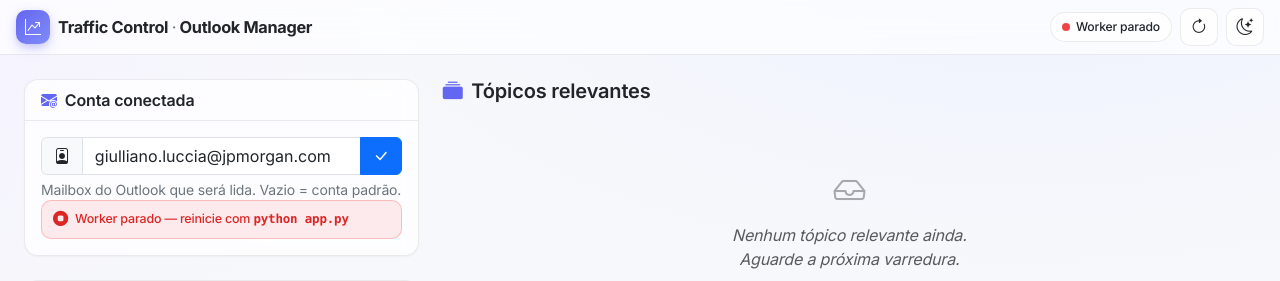
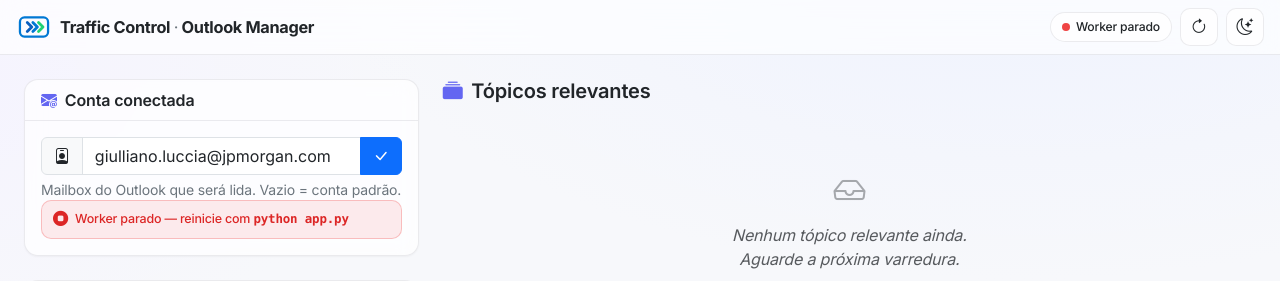
Before and after one commit to PistacchioV/Outlook-Manager, a Flask app: page / in a window 1280 px wide. Shown: the top 281 px of the page. Run offline with Flask 3, Linux system fonts and the light colour scheme; data that the repository does not hold is empty.

Commit message:
Aplica o logo "Flow Lanes" (Conceito 2) na navbar e como favicon
- static/favicon.svg com o logomark (inbox + chevrons de fluxo, destaque verde).
- <link rel="icon"> no head via url_for('static').
- Navbar: ícone Bootstrap substituído pelo logomark SVG inline; remove a
  regra .brand-badge (sem uso) em favor de .brand-logo.

Co-Authored-By: Claude Opus 4.8 (1M context) <noreply@anthropic.com>

```diff
--- a/templates/index.html
+++ b/templates/index.html
@@ -4,6 +4,9 @@
   <meta charset="UTF-8" />
   <meta name="viewport" content="width=device-width, initial-scale=1.0" />
   <title>Traffic Control - Outlook Manager</title>
+
+  <!-- Favicon (logo "Flow Lanes") -->
+  <link rel="icon" type="image/svg+xml" href="{{ url_for('static', filename='favicon.svg') }}" />
 
   <!-- Tipografia: Inter (mesma família de produtos como Linear/Vercel) -->
   <link rel="preconnect" href="https://fonts.googleapis.com" />
@@ -76,14 +79,7 @@
       top: 0;
       z-index: 1020;
     }
-    .brand-badge {
-      width: 34px; height: 34px;
-      display: grid; place-items: center;
-      border-radius: 10px;
-      color: #fff;
-      background: linear-gradient(135deg, var(--accent), var(--accent-soft));
-      box-shadow: 0 4px 12px -2px rgba(99, 102, 241, 0.5);
-    }
+    .brand-logo { display: block; flex-shrink: 0; }
     .brand-title { font-weight: 700; font-size: 1.02rem; letter-spacing: -0.02em; }
 
     /* ---------------- CARDS ---------------- */
@@ -330,7 +326,14 @@
   <nav class="app-navbar">
     <div class="container-fluid d-flex align-items-center justify-content-between py-2 px-3">
       <div class="d-flex align-items-center gap-2">
-        <span class="brand-badge"><i class="bi bi-graph-up-arrow"></i></span>
+        <svg class="brand-logo" viewBox="0 0 64 64" width="36" height="36" aria-label="Traffic Control">
+          <rect x="7" y="15" width="50" height="34" rx="8" fill="none" stroke="#0078D4" stroke-width="4"/>
+          <g fill="none" stroke-width="5" stroke-linecap="round" stroke-linejoin="round">
+            <path d="M20 24 L28 32 L20 40" stroke="#0A5FBF"/>
+            <path d="M30 24 L38 32 L30 40" stroke="#0078D4"/>
+            <path d="M40 24 L48 32 L40 40" stroke="#1FD173"/>
+          </g>
+        </svg>
         <span class="brand-title">Traffic Control <span class="text-secondary fw-normal">·</span> Outlook Manager</span>
       </div>
 
```
Also changed, not shown: static/favicon.svg (added).
